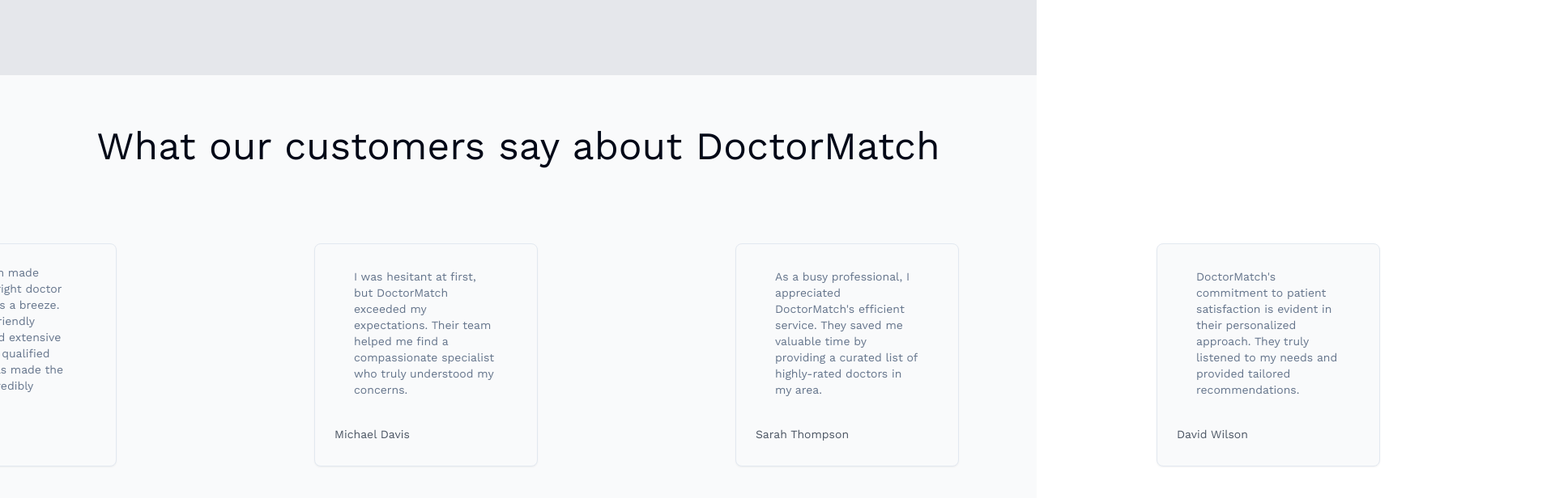
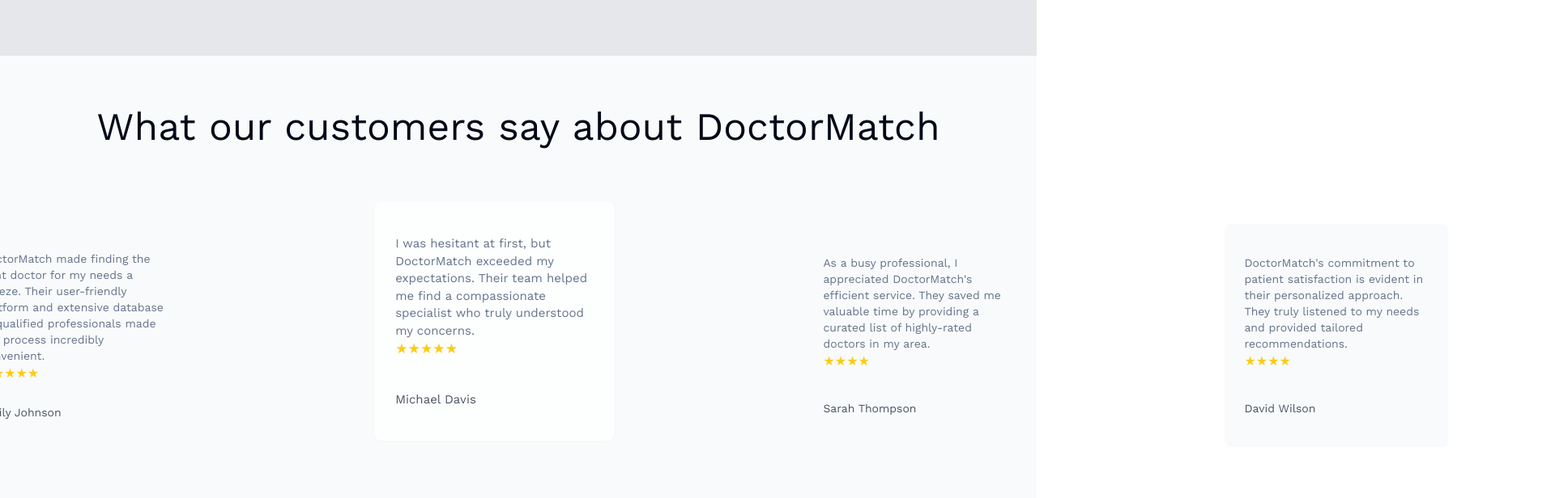
Before and after one commit to Danieldo1/doctors-match, a Next.js app: page / in a window 1280 px wide. Shown: the part 3096-3712 px from the top of the page at 81% size, 1920 px wide, since content can reach past the window. Built offline with nearby package versions, Linux system fonts and the light colour scheme.

Commit message:
styled testimonials cards

```diff
--- a/package.json
+++ b/package.json
@@ -13,6 +13,7 @@
     "class-variance-authority": "^0.7.0",
     "clsx": "^2.1.0",
     "embla-carousel-autoplay": "^8.0.1",
+    "embla-carousel-class-names": "^8.0.1",
     "embla-carousel-react": "^8.0.1",
     "framer-motion": "^11.0.25",
     "hamburger-react": "^2.5.0",
--- a/src/components/Main/ReviewCards.jsx
+++ b/src/components/Main/ReviewCards.jsx
@@ -1,43 +1,70 @@
-'use client';
+"use client";
 
 import { Card, CardContent, CardDescription } from "../ui/card";
 import { Carousel, CarouselContent, CarouselItem } from "../ui/carousel";
 import Autoplay from "embla-carousel-autoplay";
-
+import { useState, useEffect, useCallback, useRef } from "react";
+import useEmblaCarousel from "embla-carousel-react";
+import ClassNames from "embla-carousel-class-names";
 
 const ReviewCards = () => {
+const [api, setApi] = useState();
+ const [current, setCurrent] = useState(0);
+ const [count, setCount] = useState(0);
+
+ useEffect(() => {
+   if (!api) {
+     return;
+   }
+
+   setCount(api.scrollSnapList().length);
+   setCurrent(api.selectedScrollSnap() + 1);
+
+   api.on("select", () => {
+     setCurrent(api.selectedScrollSnap() + 1);
+   });
+ }, [api]);
+
   const reviews = [
     {
       text: "DoctorMatch made finding the right doctor for my needs a breeze. Their user-friendly platform and extensive database of qualified professionals made the process incredibly convenient.",
       author: "Emily Johnson",
+      rating: 5,
     },
     {
       text: "I was hesitant at first, but DoctorMatch exceeded my expectations. Their team helped me find a compassionate specialist who truly understood my concerns.",
       author: "Michael Davis",
+      rating: 4.5,
     },
     {
       text: "As a busy professional, I appreciated DoctorMatch's efficient service. They saved me valuable time by providing a curated list of highly-rated doctors in my area.",
       author: "Sarah Thompson",
+      rating: 4,
     },
     {
       text: "DoctorMatch's commitment to patient satisfaction is evident in their personalized approach. They truly listened to my needs and provided tailored recommendations.",
       author: "David Wilson",
+      rating: 3.5,
     },
     {
       text: "I can't thank DoctorMatch enough for their exceptional service. They connected me with a top-notch doctor who provided the care and guidance I desperately needed.",
       author: "Jessica Brown",
+      rating: 5,
     },
     {
       text: "Finding the right specialist can be daunting, but DoctorMatch made the process seamless. Their platform is user-friendly, and their customer support is outstanding.",
       author: "Robert Anderson",
+      rating: 4.5,
     },
     {
       text: "DoctorMatch's commitment to patient satisfaction is truly remarkable. They listened to my specific needs and provided personalized recommendations that exceeded my expectations.",
       author: "Samantha Taylor",
+      rating: 5,
     },
     {
       text: "I highly recommend DoctorMatch to anyone seeking quality healthcare. Their dedication to connecting patients with the best doctors is unparalleled.",
       author: "Matthew Martinez",
+      rating: 5,
     },
   ];
 
@@ -48,22 +75,36 @@
         loop={true}
         plugins={[
           Autoplay({
-            delay: 4000,
+            delay: 6000,
           }),
         ]}
         stopOnInteraction={true}
-
+        setApi={setApi}
       >
         <CarouselContent className="">
           {reviews.map((review, index) => (
-            <CarouselItem key={index} className="relative basis-[80%] md:basis-1/2">
+            <CarouselItem
+              key={index}
+              className="relative basis-[80%] md:basis-1/2"
+            >
               <Card
-                className={`p-6 w-[276px] aspect-square h-[276px]  flex flex-col justify-around ${
-                  index === 4 ? "bg-white" : "bg-gray-50"
+                className={`border-0 p-6 w-[276px] aspect-square h-[276px]  flex flex-col justify-around ${
+                  index === current - 1
+                    ? "bg-white shadow-sm scale-110 -translate-y-6 transition-all duration-500 ease-in-out "
+                    : "bg-gray-50 shadow-[0]"
                 }`}
               >
                 <CardContent>
                   <CardDescription>{review.text}</CardDescription>
+                  <div className="flex mb-2">
+                    {Array(Math.max(0, Math.round(review.rating)))
+                      .fill()
+                      .map((_, i) => (
+                        <span key={i} className="text-yellow-400">
+                          &#9733;
+                        </span>
+                      ))}
+                  </div>
                 </CardContent>
                 <div className="text-sm text-gray-600">{review.author}</div>
               </Card>
--- a/src/components/ui/card.jsx
+++ b/src/components/ui/card.jsx
@@ -35,7 +35,7 @@
 CardDescription.displayName = "CardDescription"
 
 const CardContent = React.forwardRef(({ className, ...props }, ref) => (
-  <div ref={ref} className={cn("p-6 pt-0", className)} {...props} />
+  <div ref={ref} className={cn("", className)} {...props} />
 ))
 CardContent.displayName = "CardContent"
 
```
Also changed, not shown: src/app/globals.css (+0 -8 lines), 1 other file (tests, documents, lock files or other folders).
